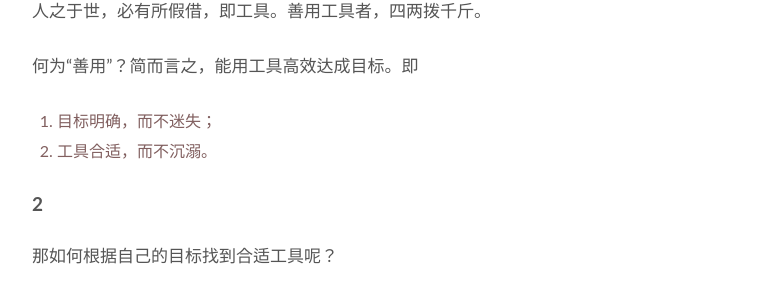
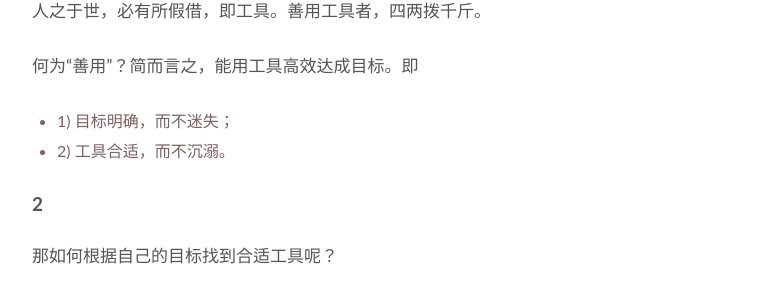
Before and after one commit to WillWang-X/willwang-x.github.io, a Jekyll site: the page built from _posts/2019-03-19-tools.md, in a window 1280 px wide and 900 px high. Shown: the part 378-678 px from the top of the window, without its empty margins (258-1021 px from the left). Built offline with Jekyll 4.4.1, drawn with Linux system fonts in a browser that asks for light colours.

Commit message:
updated tools

```diff
--- a/_posts/2019-03-19-tools.md
+++ b/_posts/2019-03-19-tools.md
@@ -21,8 +21,8 @@ published: true
 
 何为“善用”？简而言之，能用工具高效达成目标。即
 
-1. 目标明确，而不迷失；
-2. 工具合适，而不沉溺。
+- 1) 目标明确，而不迷失；
+- 2) 工具合适，而不沉溺。
 
 ## 2
 
```
